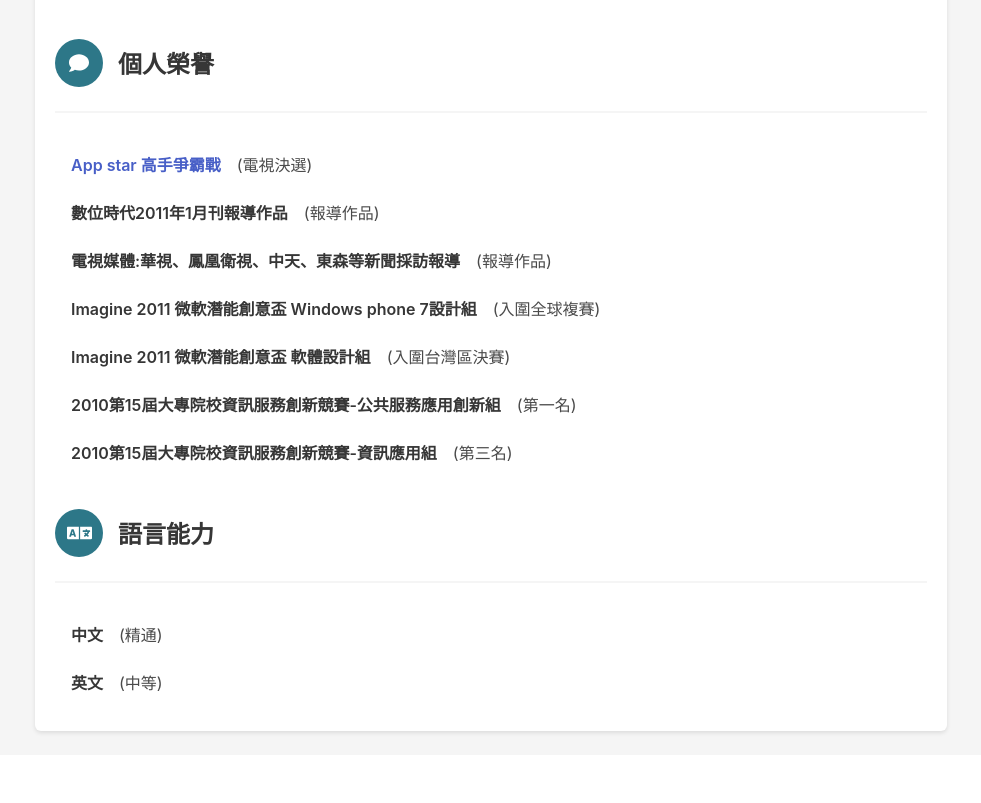
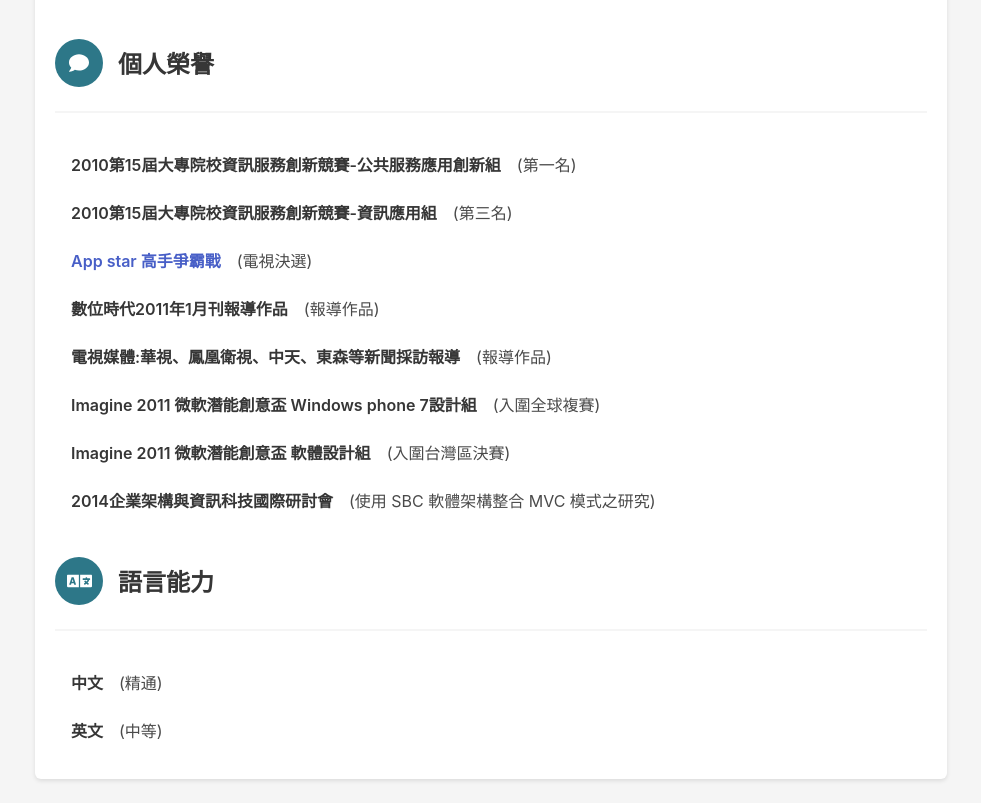
Before and after one commit to rxhivzero/online-react-cv, a React (Create React App) app: page / in a window 1280 px wide. Shown: the part 3520-4323 px from the top of the page, without its empty margins (149-1130 px from the left). Before the commit the page ends 4275 px from the top, so only its background shows below. Built offline with nearby package versions, Linux system fonts and the light colour scheme.

Commit message:
feat: 更新

```diff
--- a/src/translations/en.js
+++ b/src/translations/en.js
@@ -226,6 +226,14 @@ const tw = {
                 icon: 'comments',
                 items: [
                     {
+                        authority: '2010第15屆大專院校資訊服務創新競賽-公共服務應用創新組',
+                        authorityMeta: 'First',
+                    },
+                    {
+                        authority: '2010第15屆大專院校資訊服務創新競賽-資訊應用組',
+                        authorityMeta: '3rd',
+                    },
+                    {
                         authority: 'App star',
                         authorityMeta: 'TV Live',
                         authorityWebSite: 'https://www.youtube.com/watch?v=MsLMZ4-cP_Q',
@@ -243,12 +251,8 @@ const tw = {
                         authorityMeta: 'Taiwan Final',
                     },
                     {
-                        authority: '2010第15屆大專院校資訊服務創新競賽-公共服務應用創新組',
-                        authorityMeta: 'First',
-                    },
-                    {
-                        authority: '2010第15屆大專院校資訊服務創新競賽-資訊應用組',
-                        authorityMeta: '3rd',
+                        authority: '2014企業架構與資訊科技國際研討會',
+                        authorityMeta: '使用 SBC 軟體架構整合 MVC 模式之研究',
                     },
                 ],
             },
--- a/src/translations/tw.js
+++ b/src/translations/tw.js
@@ -227,6 +227,14 @@ const tw = {
                 icon: 'comments',
                 items: [
                     {
+                        authority: '2010第15屆大專院校資訊服務創新競賽-公共服務應用創新組',
+                        authorityMeta: '第一名',
+                    },
+                    {
+                        authority: '2010第15屆大專院校資訊服務創新競賽-資訊應用組',
+                        authorityMeta: '第三名',
+                    },
+                    {
                         authority: 'App star 高手爭霸戰',
                         authorityMeta: '電視決選',
                         authorityWebSite: 'https://www.youtube.com/watch?v=MsLMZ4-cP_Q',
@@ -248,12 +256,8 @@ const tw = {
                         authorityMeta: '入圍台灣區決賽',
                     },
                     {
-                        authority: '2010第15屆大專院校資訊服務創新競賽-公共服務應用創新組',
-                        authorityMeta: '第一名',
-                    },
-                    {
-                        authority: '2010第15屆大專院校資訊服務創新競賽-資訊應用組',
-                        authorityMeta: '第三名',
+                        authority: '2014企業架構與資訊科技國際研討會',
+                        authorityMeta: '使用 SBC 軟體架構整合 MVC 模式之研究',
                     },
                 ],
             },
```
